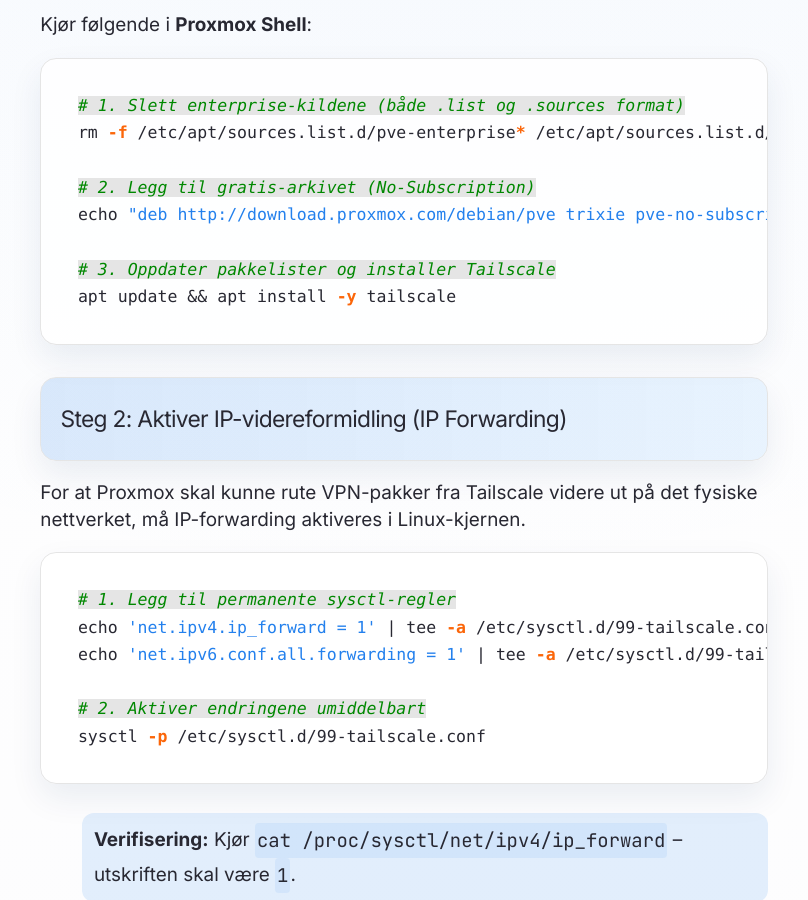
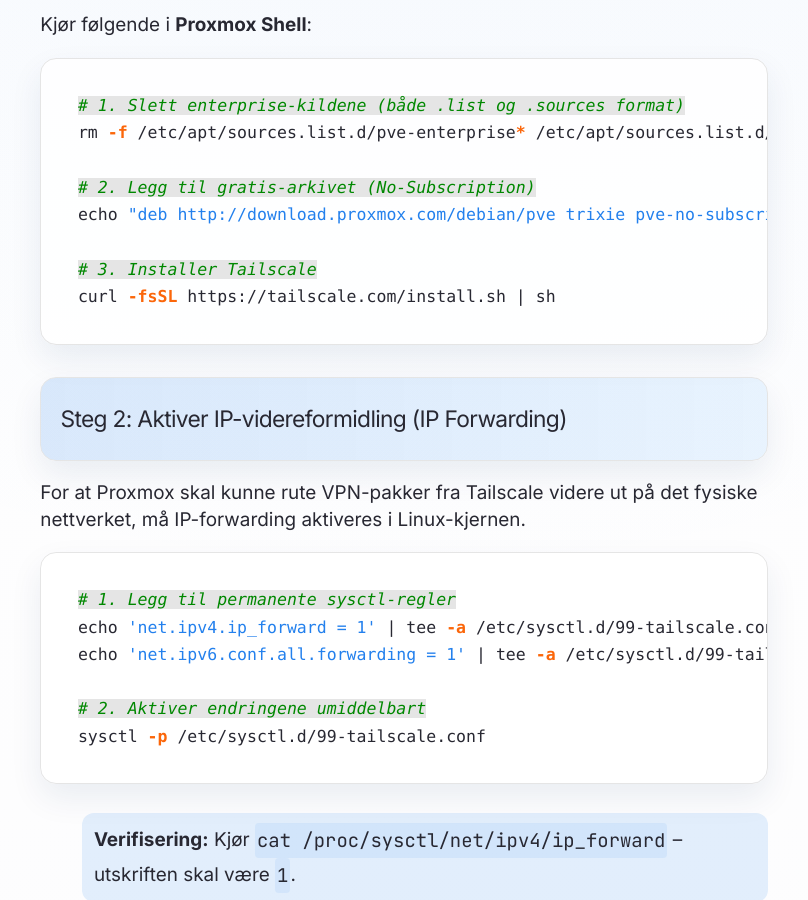
Before and after one commit to Cha-IM/cha-im.github.io, a Jekyll site: the page built from _notes/Public/Driftsstøtte/Virtual lab/Oppsett av Tailscale Subnet Router.md, in a window 1280 px wide and 900 px high, scrolled down 907 px. Shown: the whole window, without its empty margins (236-1044 px from the left). Built offline with Jekyll 4.4.1, drawn with Linux system fonts in a browser that asks for light colours.

Commit message:
TRFK-811339 2026-10-27:8:23:17

````diff
--- a/_notes/Public/Driftsstøtte/Virtual lab/Oppsett av Tailscale Subnet Router.md
+++ b/_notes/Public/Driftsstøtte/Virtual lab/Oppsett av Tailscale Subnet Router.md
@@ -26,8 +26,8 @@ rm -f /etc/apt/sources.list.d/pve-enterprise* /etc/apt/sources.list.d/ceph*
 # 2. Legg til gratis-arkivet (No-Subscription)
 echo "deb http://download.proxmox.com/debian/pve trixie pve-no-subscription" > /etc/apt/sources.list.d/pve-no-subscription.list
 
-# 3. Oppdater pakkelister og installer Tailscale
-apt update && apt install -y tailscale
+# 3. Installer Tailscale
+curl -fsSL https://tailscale.com/install.sh | sh
 ```
 
 ### Steg 2: Aktiver IP-videreformidling (IP Forwarding)
````
Also changed, not shown: .obsidian/workspace.json.
